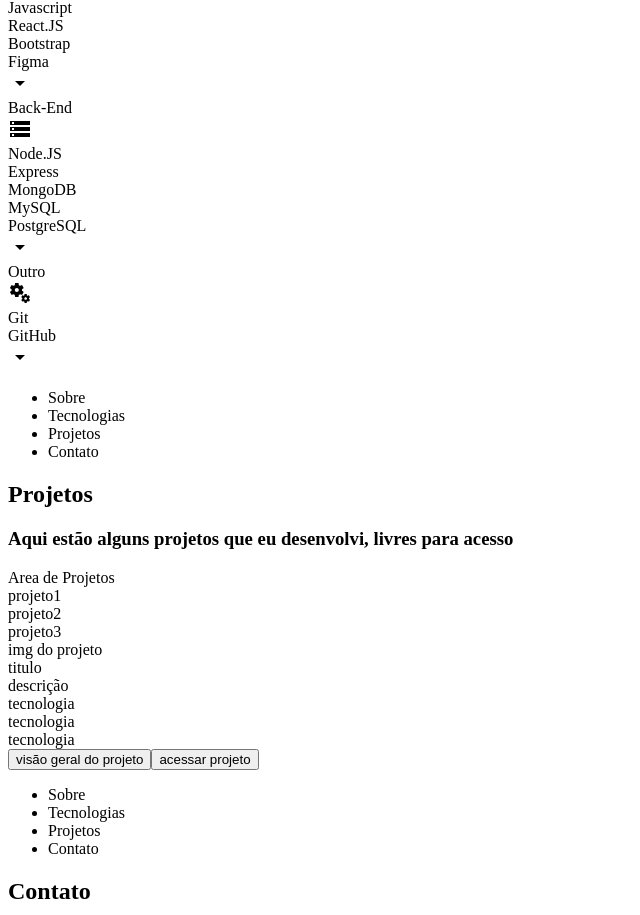
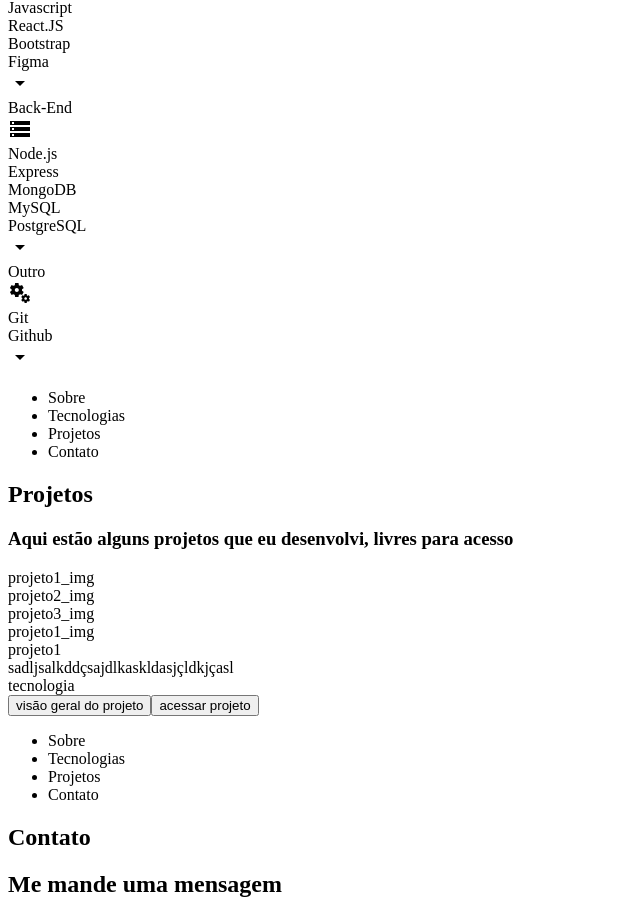
Before and after one commit to Rauatorres/meu-site, a React (Create React App) app: page / in a window 1280 px wide. Shown: the part 709-1624 px from the top of the page, without its empty margins (0-640 px from the left). Built offline with nearby package versions, Linux system fonts and the light colour scheme.

Commit message:
adicionando ícones, download de currículo ao clicar no botão de baixar currículo, leitura de lista de tecnologias por script, leitura de lista de projetos por script, mudar projeto ao clicar no botão de selecionar projeto

```diff
--- a/src/components/contato/conteudo/components/Informacao.jsx
+++ b/src/components/contato/conteudo/components/Informacao.jsx
@@ -6,5 +6,5 @@ export default props=>
 <div>
     <div>{props.icone}</div>
     <div>{props.texto}</div>
-    <div><ContentCopyIcon/></div>
+    <div onClick={()=>{navigator.clipboard.writeText(props.texto)}}><ContentCopyIcon/></div>
 </div>
--- a/src/components/projetos/conteudo/AreaProjetos.jsx
+++ b/src/components/projetos/conteudo/AreaProjetos.jsx
@@ -1,25 +1,33 @@
-import React from 'react'
+import React,{ useState } from 'react'
 
 import AreaSelecaoProjetos from './area_projetos/AreaSelecaoProjetos'
-import BotaoSelecaoProjeto from './area_projetos/BotaoSelecaoProjeto'
 import Projeto from './area_projetos/Projeto'
 import TecnologiaUsada from './area_projetos/TecnologiaUsada'
 
-export default props=>
+import listaProjetos from './listaProjetos'
+
+import exibirBotoesSelecaoProjeto from './script/exibirBotoesSelecaoProjeto'
+import exibirTecnologiasProjeto from './script/exibirTecnologiasProjeto'
+
+export default props=>{
+    const [projetoSelecionadoIndex, setProjetoSelecionadoIndex] = useState(0)
+    const projetoSelecionado = listaProjetos[projetoSelecionadoIndex]
+
+    return (
         <div>
-    Area de Projetos
             <AreaSelecaoProjetos>
-        <BotaoSelecaoProjeto img="projeto1"/>
-        <BotaoSelecaoProjeto img="projeto2"/>
-        <BotaoSelecaoProjeto img="projeto3"/>
+                {exibirBotoesSelecaoProjeto(listaProjetos, setProjetoSelecionadoIndex)}
             </AreaSelecaoProjetos>
             <Projeto
-        img="img do projeto"
-        titulo="titulo"
-        descricao="descrição"
+                img={projetoSelecionado.imagem}
+                titulo={projetoSelecionado.titulo}
+                descricao={projetoSelecionado.descricao}
             >
+                {/* <TecnologiaUsada nome="tecnologia"/>
                 <TecnologiaUsada nome="tecnologia"/>
-        <TecnologiaUsada nome="tecnologia"/>
-        <TecnologiaUsada nome="tecnologia"/>
+                <TecnologiaUsada nome="tecnologia"/> */}
+                {exibirTecnologiasProjeto(projetoSelecionado)}
             </Projeto>
         </div>
+    )
+}
--- a/src/components/projetos/conteudo/area_projetos/BotaoSelecaoProjeto.jsx
+++ b/src/components/projetos/conteudo/area_projetos/BotaoSelecaoProjeto.jsx
@@ -2,5 +2,9 @@ import React from 'react'
 
 export default props=>
 <div>
-    <div>{props.img}</div>
+    <div onClick={()=>{
+        props.selecionarProjeto(props.projetoIndex)
+    }}>
+        {props.img}
+    </div>
 </div>
--- /dev/null
+++ b/src/components/projetos/conteudo/listaProjetos.js
@@ -0,0 +1,37 @@
+const listaProjetos = [
+    {
+        titulo: "projeto1",
+        imagem: "projeto1_img",
+        descricao: "sadljsalkddçsajdlkaskldasjçldkjçasl",
+        tecnologias: [
+            'tecnologia'
+        ],
+        linkVisualizacao: "#",
+        linkProjeto: "#",
+    },
+    {
+        titulo: "projeto2",
+        imagem: "projeto2_img",
+        descricao: "sadljsalkddçsajdlkaskldasjçldkjçasl",
+        tecnologias: [
+            'tecnologia',
+            'tecnologia'
+        ],
+        linkVisualizacao: "#",
+        linkProjeto: "#",
+    },
+    {
+        titulo: "projeto3",
+        imagem: "projeto3_img",
+        descricao: "sadljsalkddçsajdlkaskldasjçldkjçasl",
+        tecnologias: [
+            'tecnologia',
+            'tecnologia',
+            'tecnologia'
+        ],
+        linkVisualizacao: "#",
+        linkProjeto: "#",
+    }
+]
+
+export default listaProjetos
--- /dev/null
+++ b/src/components/projetos/conteudo/script/exibirBotoesSelecaoProjeto.jsx
@@ -0,0 +1,15 @@
+import React from 'react'
+
+import BotaoSelecaoProjeto from '../area_projetos/BotaoSelecaoProjeto'
+
+export default (listaProjetos, selecionarProjeto)=>{
+    return listaProjetos.map((projeto, index)=>{
+        return (
+            <BotaoSelecaoProjeto
+                img={projeto.imagem}
+                selecionarProjeto={selecionarProjeto}
+                projetoIndex={index}
+            />
+        )
+    })
+}
--- /dev/null
+++ b/src/components/projetos/conteudo/script/exibirTecnologiasProjeto.jsx
@@ -0,0 +1,9 @@
+import React from 'react'
+
+import TecnologiaUsada from '../area_projetos/TecnologiaUsada'
+
+export default projeto=>{
+    return projeto.tecnologias.map(tecnologia=>{
+        return (<TecnologiaUsada nome={tecnologia}/>)
+    })
+}
--- a/src/components/sobre/conteudo/Conteudo.jsx
+++ b/src/components/sobre/conteudo/Conteudo.jsx
@@ -13,5 +13,5 @@ export default props=>
             Programo em Javascript desde 2019.
         </h2>
     </div>
-    <div><a href="#">baixar meu currículo (<span>PDF</span>) <span><ArrowOutwardIcon/></span></a></div>
+    <div><a href="files/curriculo.txt" download="currículo.txt">baixar meu currículo (<span>PDF</span>) <span><ArrowOutwardIcon/></span></a></div>
 </div>
--- a/src/components/tecnologias/conteudo/AreaTecnologias.jsx
+++ b/src/components/tecnologias/conteudo/AreaTecnologias.jsx
@@ -1,31 +1,29 @@
 import React from 'react'
 
 import Categoria from './components/Categoria'
-import Tecnologia from './components/Tecnologia'
+
+import listaTecnologias from './listaTecnologias';
+
+import exibirTecnologias from './funcoes/exibirTecnologias';
 
 import DevicesIcon from '@mui/icons-material/Devices';
 import StorageIcon from '@mui/icons-material/Storage';
 import MiscellaneousServicesIcon from '@mui/icons-material/MiscellaneousServices';
 
-export default props=>
+export default props=>{
+    const {frontEnd, backEnd, outro} = listaTecnologias
+
+    return (
         <div>
             <Categoria titulo="Front-End" icone={<DevicesIcon/>}>
-        <Tecnologia nome='HTML'/>
-        <Tecnologia nome='CSS'/>
-        <Tecnologia nome='Javascript'/>
-        <Tecnologia nome='React.JS'/>
-        <Tecnologia nome='Bootstrap'/>
-        <Tecnologia nome='Figma'/>
+                {exibirTecnologias(frontEnd)}
             </Categoria>
             <Categoria titulo="Back-End" icone={<StorageIcon/>}>
-        <Tecnologia nome='Node.JS'/>
-        <Tecnologia nome='Express'/>
-        <Tecnologia nome='MongoDB'/>
-        <Tecnologia nome='MySQL'/>
-        <Tecnologia nome='PostgreSQL'/>
+                {exibirTecnologias(backEnd)}
             </Categoria>
             <Categoria titulo="Outro" icone={<MiscellaneousServicesIcon/>}>
-        <Tecnologia nome='Git'/>
-        <Tecnologia nome='GitHub'/>
+                {exibirTecnologias(outro)}
             </Categoria>
         </div>
+    )
+}
--- /dev/null
+++ b/src/components/tecnologias/conteudo/funcoes/exibirTecnologias.jsx
@@ -0,0 +1,11 @@
+import React from 'react'
+
+import Tecnologia from '../components/Tecnologia'
+
+export default tecnologiasListaTipoObj=>{
+    return tecnologiasListaTipoObj.map(tecnologia=>{
+        return (
+            <Tecnologia nome={tecnologia.nome}/>
+        )
+    })
+}
--- /dev/null
+++ b/src/components/tecnologias/conteudo/listaTecnologias.js
@@ -0,0 +1,23 @@
+const listaTecnologias = {
+    frontEnd: [
+        { icone: "", nome: "HTML"},
+        { icone: "", nome: "CSS"},
+        { icone: "", nome: "Javascript"},
+        { icone: "", nome: "React.JS"},
+        { icone: "", nome: "Bootstrap"},
+        { icone: "", nome: "Figma"}
+    ],
+    backEnd: [
+        { icone: "", nome: "Node.js"},
+        { icone: "", nome: "Express"},
+        { icone: "", nome: "MongoDB"},
+        { icone: "", nome: "MySQL"},
+        { icone: "", nome: "PostgreSQL"}
+    ],
+    outro: [
+        { icone: "", nome: "Git"},
+        { icone: "", nome: "Github"}
+    ]
+}
+
+export default listaTecnologias
```
Also changed, not shown: public/files/curriculo.txt (added). Lines whose indentation alone changed are shown as unchanged.
